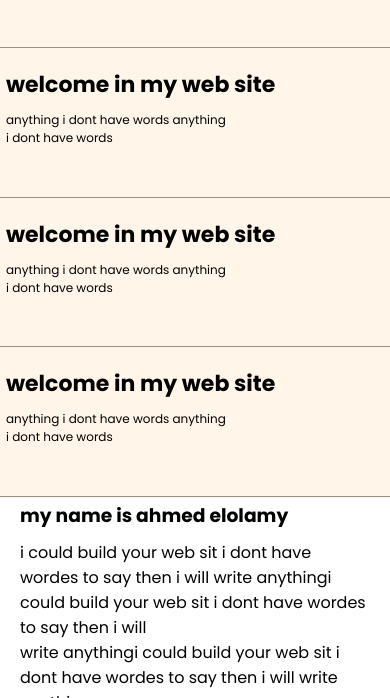
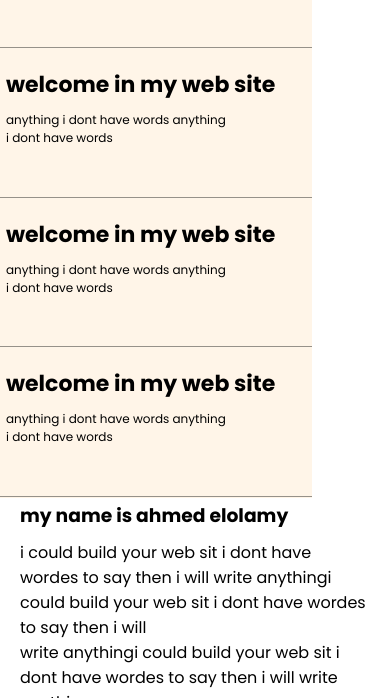
Before and after one commit to A7madelelamy/project, a plain HTML site: page index.html in a window 390 px wide. Shown: the part 633-1331 px from the top of the page. Drawn offline with nearby package versions, Linux system fonts and the light colour scheme.

Commit message:
Update style.css

```diff
--- a/style.css
+++ b/style.css
@@ -522,7 +522,7 @@ justify-content: space-between;
     font-size: 20px;
 }
 .card{
-    width:100%;
-
+    width:80%;
+  margan-left:10%;
 }
 }
```
